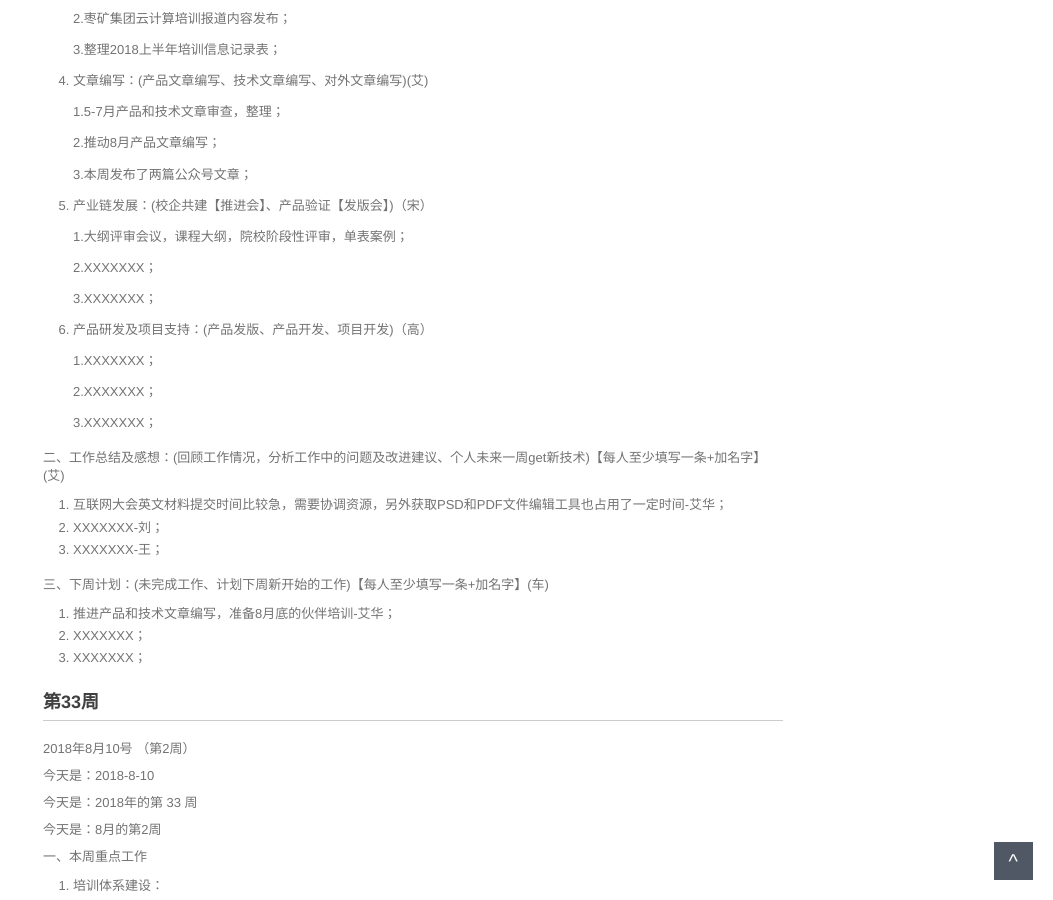
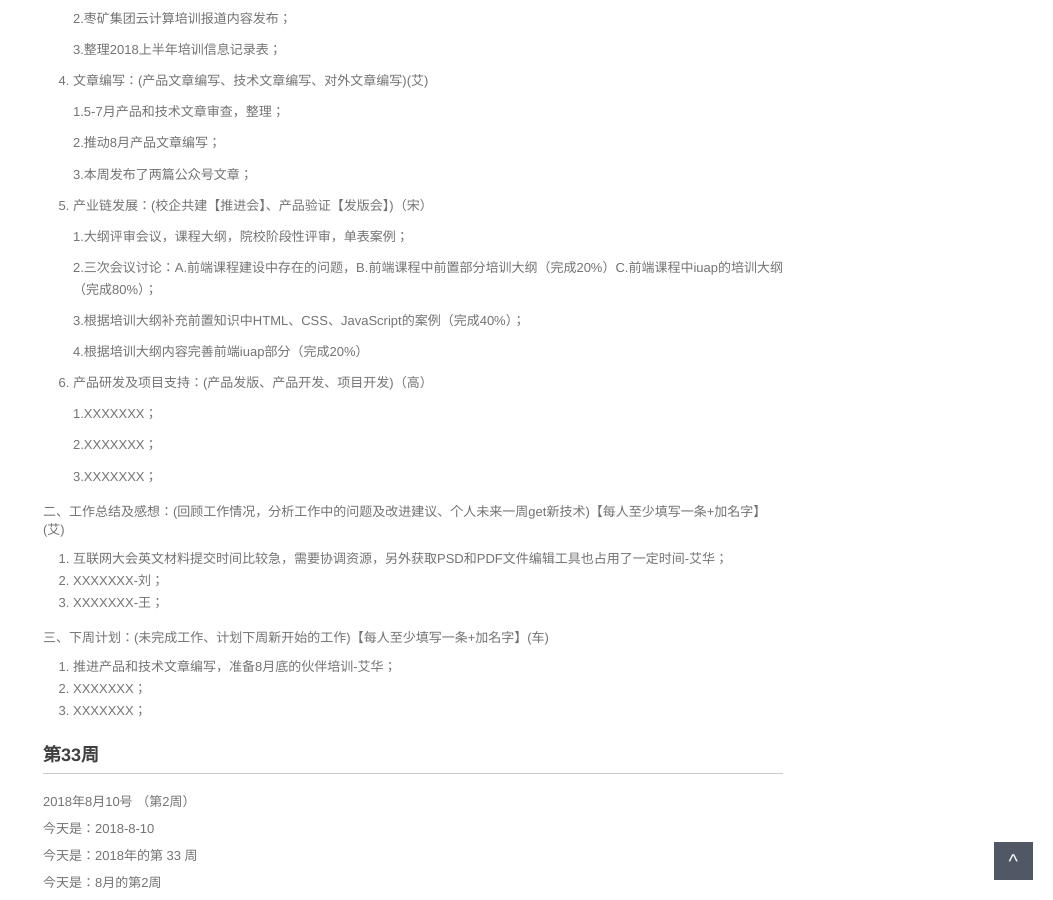
Before and after one commit to walllFlower/blog, a Jekyll site: the page built from _posts/2018-07-17-day_report_cxz.md, in a window 1280 px wide and 900 px high, scrolled down 850 px. Shown: the whole window, without its empty margins (227-1280 px from the left). Built offline with Jekyll 4.4.1, drawn with Linux system fonts in a browser that asks for light colours; comment, search, counter and statistics services are not loaded.

Commit message:
Update 2018-07-17-day_report_cxz.md

```diff
--- a/_posts/2018-07-17-day_report_cxz.md
+++ b/_posts/2018-07-17-day_report_cxz.md
@@ -59,9 +59,11 @@ categories: 技术运营工作周报
 
     1.大纲评审会议，课程大纲，院校阶段性评审，单表案例；
 
-    2.XXXXXXX；
+    2.三次会议讨论：A.前端课程建设中存在的问题，B.前端课程中前置部分培训大纲（完成20%）C.前端课程中iuap的培训大纲（完成80%）；
 
-    3.XXXXXXX；
+    3.根据培训大纲补充前置知识中HTML、CSS、JavaScript的案例（完成40%）；
+
+    4.根据培训大纲内容完善前端iuap部分（完成20%）
 
 6. 产品研发及项目支持：(产品发版、产品开发、项目开发)（高）
 
```
